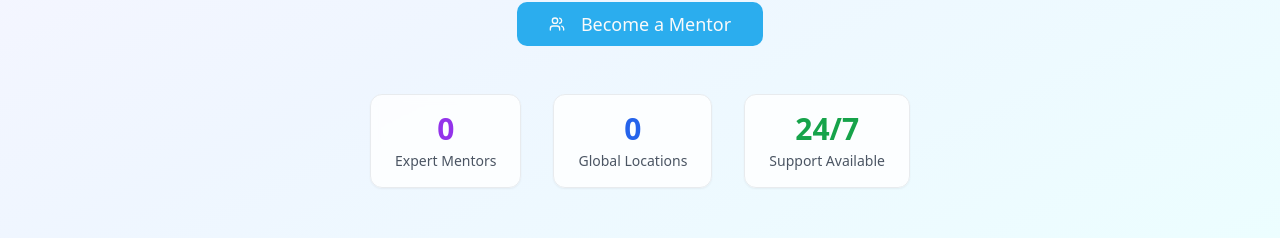
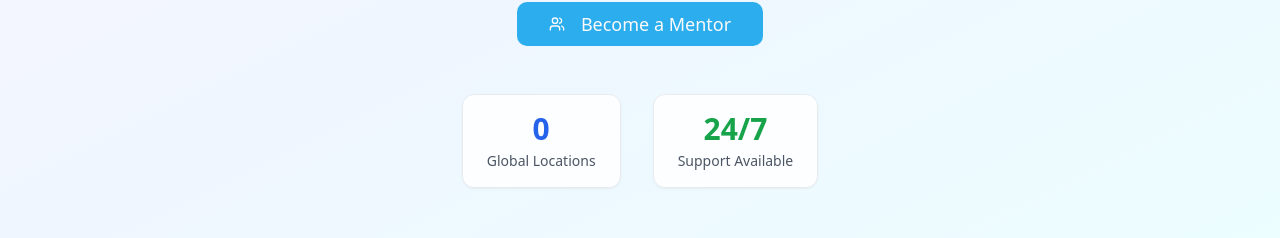
Before and after one commit to steviem101/market-entry-secrets, a React (Vite) app: page /community in a window 1280 px wide. Shown: the part 435-673 px from the top of the page. Built offline with nearby package versions, Linux system fonts and the light colour scheme; no server answers; the database is empty.

Commit message:
Remove item
Remove the selected element from the CommunityHero section.

```diff
--- a/src/components/community/CommunityHero.tsx
+++ b/src/components/community/CommunityHero.tsx
@@ -32,10 +32,6 @@ export const CommunityHero = ({ totalExperts, totalLocations }: CommunityHeroPro
 
           <div className="flex flex-wrap justify-center gap-8 text-center">
             <div className="bg-white/80 backdrop-blur-sm rounded-lg px-6 py-4 shadow-sm border">
-              <div className="text-3xl font-bold text-purple-600 mb-1">{totalExperts}</div>
-              <div className="text-sm text-gray-600">Expert Mentors</div>
-            </div>
-            <div className="bg-white/80 backdrop-blur-sm rounded-lg px-6 py-4 shadow-sm border">
               <div className="text-3xl font-bold text-blue-600 mb-1">{totalLocations}</div>
               <div className="text-sm text-gray-600">Global Locations</div>
             </div>
```
